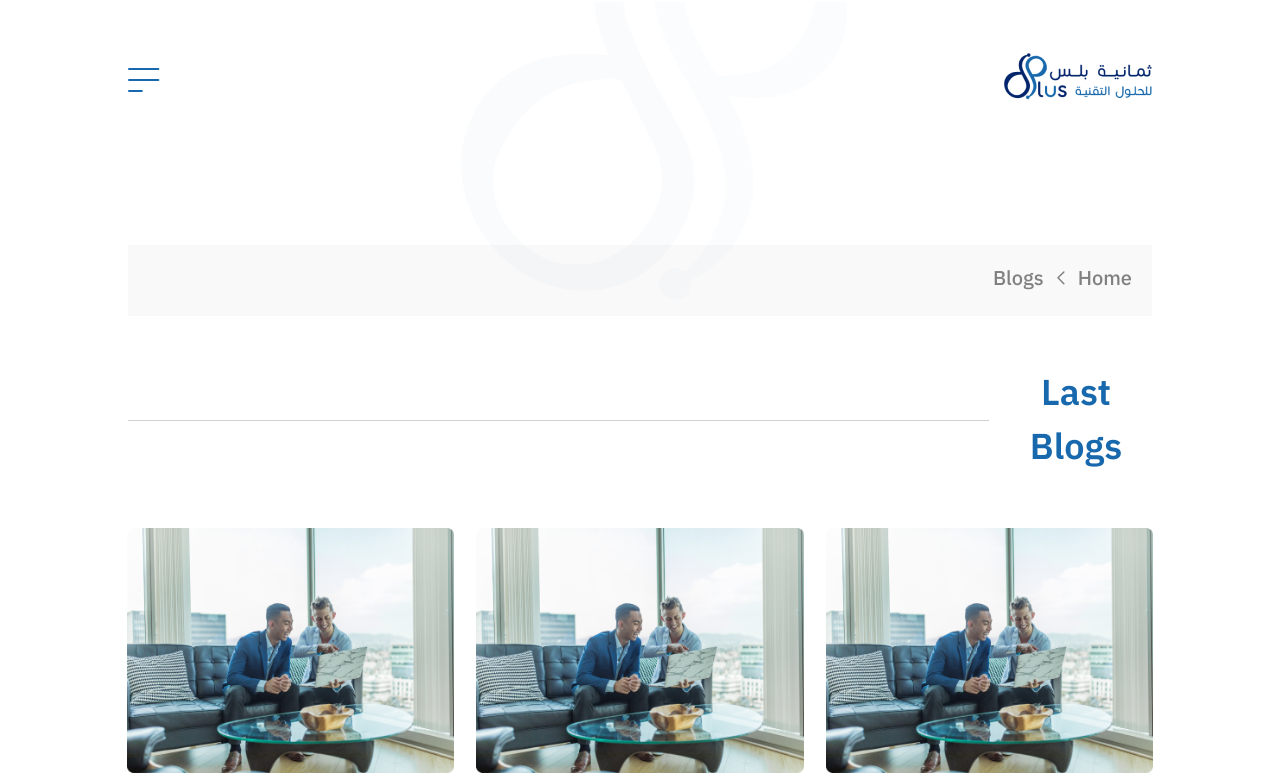
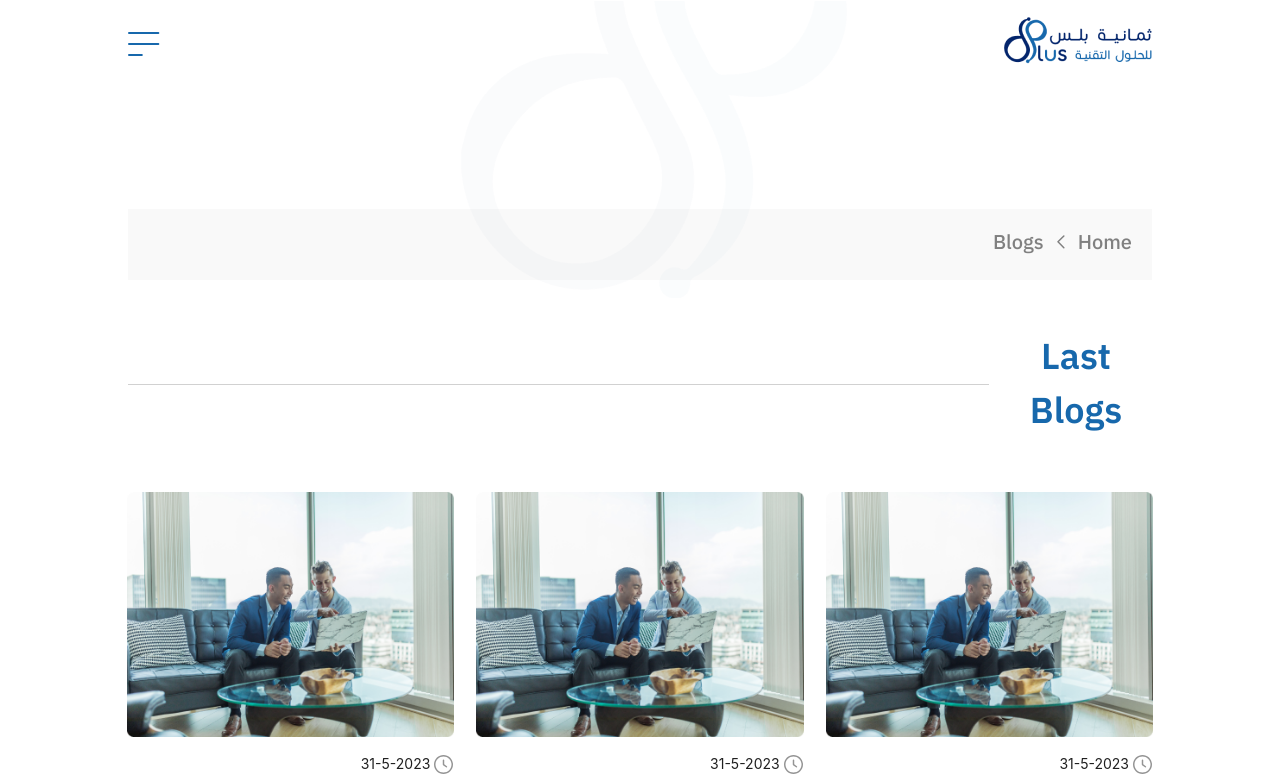
Before and after one commit to MaramMs/8plus-website, a Next.js app: page /blog in a window 1280 px wide. Shown: the top 784 px of the page. Built offline with nearby package versions, Linux system fonts and the light colour scheme; a web font is replaced by a local one.

Commit message:
edit  padding

```diff
--- a/components/Wrapper.js
+++ b/components/Wrapper.js
@@ -2,7 +2,7 @@ import React from 'react'
 
 const Wrapper = ({className, children}) => {
   return (
-    <div className={`p-[19px]  md:px-[128px] md:py-[53px] ${className || '' }`}>
+    <div className={`p-[19px]  md:px-[128px] md:py-[17px] ${className || '' }`}>
       {children}
     </div>
   )
```
